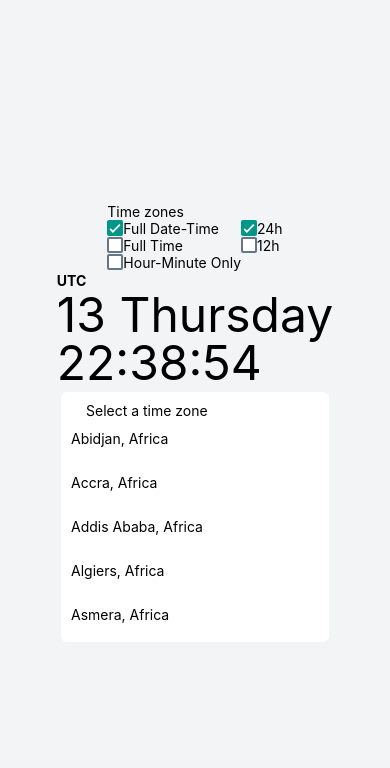
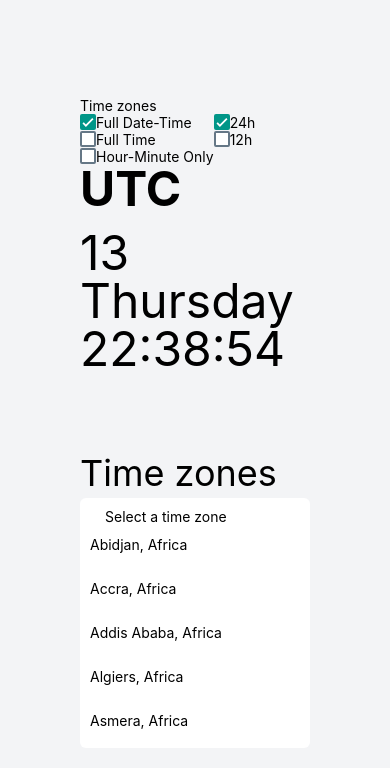
Before and after one commit to sanavalos/expo-clock, a React Native app: screen / in a window 390 px wide. Shown: the top 768 px of the page. Built offline with nearby package versions, Linux system fonts and the light colour scheme.

Commit message:
feat: implement web design

```diff
--- a/App.js
+++ b/App.js
@@ -1,5 +1,5 @@
 import React from "react";
-import { View } from "react-native";
+import { View, Text } from "react-native";
 import { NativeWindStyleSheet } from "nativewind";
 import ClockContainer from "./components/ClockContainer";
 import TimeZonesDropdown from "./components/TimeZonesDropdown";
@@ -16,12 +16,13 @@ const App = () => {
   const timeZoneList = useTimeZoneStore((state) => state.timeZoneList);
 
   return (
-    <View className="flex-1 bg-gray-100 items-center justify-center py-5">
-      <TimeZoneSection />
-      <ClockContainer />
-      {timeZoneList.length > 0 && (
-        <TimeZonesCards timeZoneList={timeZoneList} />
-      )}
+    <View className="flex-1 bg-gray-100 items-start justify-center py-5 px-20">
+      <View className="mb-20">
+        <TimeZoneSection />
+        <ClockContainer />
+      </View>
+      <Text className="text-4xl">Time zones</Text>
+      <TimeZonesCards timeZoneList={timeZoneList} />
       <TimeZonesDropdown />
     </View>
   );
--- a/components/ClockContainer.jsx
+++ b/components/ClockContainer.jsx
@@ -36,8 +36,8 @@ function ClockContainer() {
   }, [timeZoneOptionSelected, hourOptionSelected]);
 
   return (
-    <View className="object-center">
-      <Text className="font-bold leading-5">
+    <View>
+      <Text className="text-5xl font-bold mb-4">
         {formatTimeZone(currentTimeZone)}
       </Text>
       <Text className="text-5xl">{currentTime[0]}</Text>
--- a/components/TimeZoneCard.jsx
+++ b/components/TimeZoneCard.jsx
@@ -41,16 +41,16 @@ function TimeZoneCard({ timeZone }) {
   }, [timeZoneOptionSelected, hourOptionSelected]);
 
   return (
-    <View className="bg-gray-400 py-2 px-8 w-sm m-3 justify-center">
+    <View className="bg-gray-400 py-2 pr-8 my-3 flex-row justify-between">
+      <Text className="text-2xl">
+        {formatTimeZone(timeZone)} - {timeZoneCurrentTime[0]}{" "}
+        {timeZoneCurrentTime[1]}
+      </Text>
       <Button
         onPress={() => removeTimeZoneFromList(timeZone)}
         title="X"
         accessibilityLabel="Remove time zone from list"
       />
-      <Text>
-        {formatTimeZone(timeZone)} - {timeZoneCurrentTime[0]}{" "}
-        {timeZoneCurrentTime[1]}
-      </Text>
     </View>
   );
 }
--- a/components/TimeZonesCards.jsx
+++ b/components/TimeZonesCards.jsx
@@ -4,7 +4,7 @@ import TimeZoneCard from "./TimeZoneCard";
 
 function TimeZonesCards({ timeZoneList }) {
   return (
-    <View className="flex-wrap flex-row">
+    <View className="flex-wrap flex-col w-full">
       {timeZoneList.map((timeZone) => (
         <TimeZoneCard timeZone={timeZone} key={timeZone} />
       ))}
```
